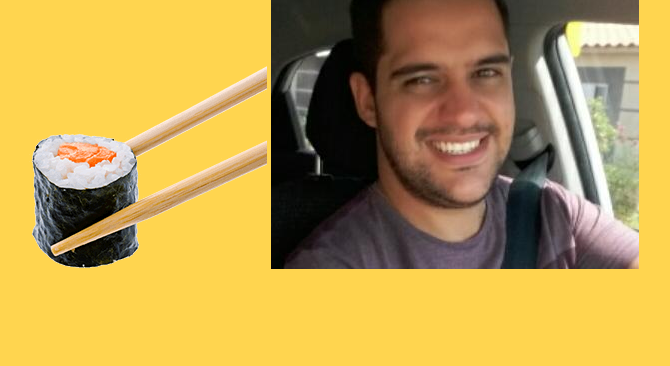
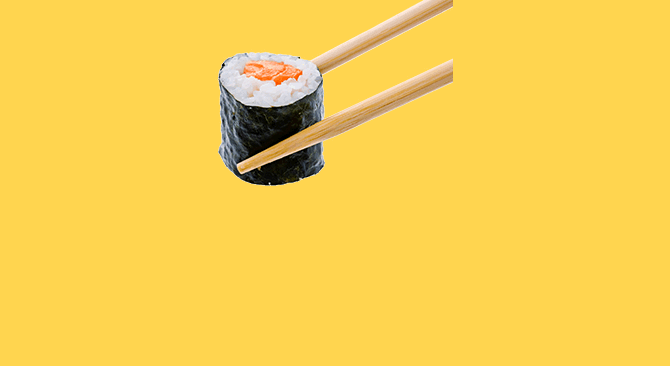
Before and after one commit to wilsonafs/japa, a plain HTML site: page index.html in a window 1280 px wide. Shown: the part 434-800 px from the top of the page, without its empty margins (306-976 px from the left). Drawn offline with Linux system fonts and the light colour scheme.

Commit message:
foto pisani

```diff
--- a/index.html
+++ b/index.html
@@ -34,7 +34,6 @@
   </ul>
   <h1 id="head">Para o Japa</h1>
   <img src="sushi.png" alt="que delicia">
-  <img src="pp.jpeg" alt="">
 </div>
 
 <script  src="count.js"></script>
```
